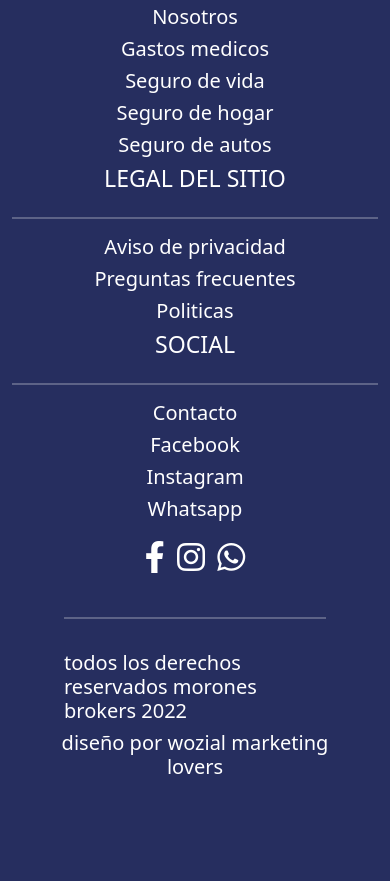
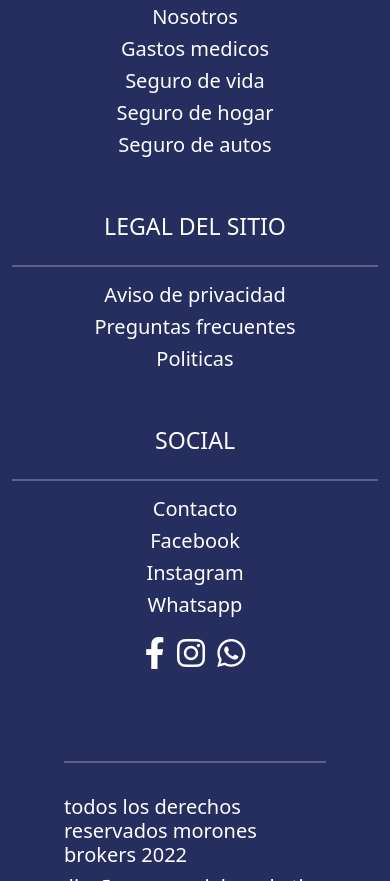
Before and after one commit to mikeed1998/MoronesWozial, a plain HTML site: page seguro.html in a window 390 px wide. Shown: the part 2832-3713 px from the top of the page. Drawn offline with nearby package versions, Linux system fonts and the light colour scheme.

Commit message:
responsive casi terminado

```diff
--- a/seguro.html
+++ b/seguro.html
@@ -211,7 +211,7 @@
             <div class="row mt-1 py-1 mb-1">
                 <div class="col-md-10">
                     <div class="row mt-2 py-2 mb-2">
-                        <div class="col-md-3 mx-auto">
+                        <div class="col-md-3 mb-5 mx-auto">
                             <div class="row">
                                 <div class="col">
                                     <h3>NAVEGACIÓN</h3>
@@ -232,7 +232,7 @@
                                 </div>
                             </div>
                         </div>
-                        <div class="col-md-3 mx-auto">
+                        <div class="col-md-3 mb-5 mx-auto">
                             <div class="row">
                                 <div class="col">
                                     <h3>LEGAL DEL SITIO</h3>
@@ -251,7 +251,7 @@
                                 </div>
                             </div>
                         </div>
-                        <div class="col-md-3 mx-auto">
+                        <div class="col-md-3 mb-5 mx-auto">
                             <div class="row">
                                 <div class="col">
                                     <h3>SOCIAL</h3>
```
Also changed, not shown: contacto.html (+3 -3 lines), css/main.css (+0 -10 lines), index.html (+3 -3 lines), nosotros.html (+3 -3 lines).
